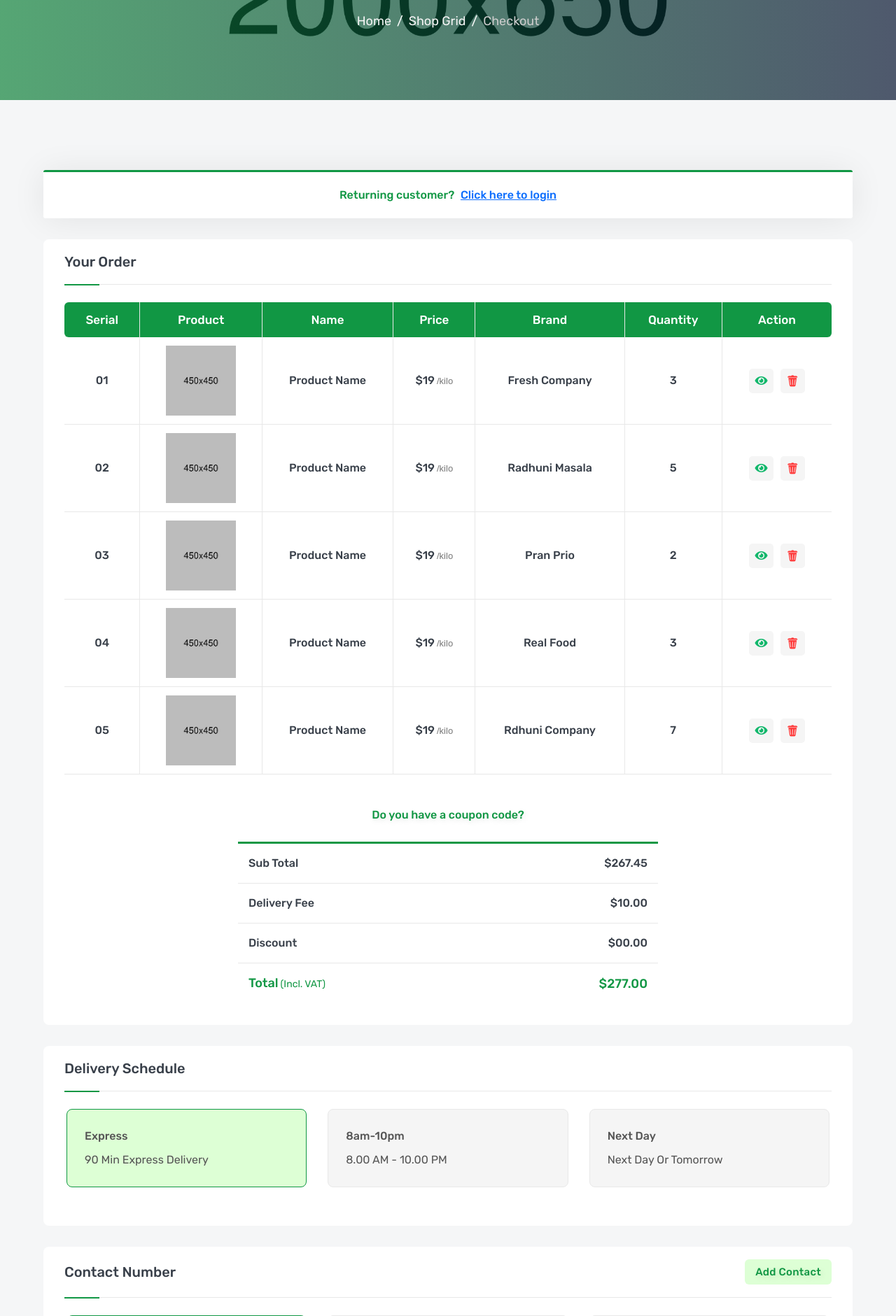
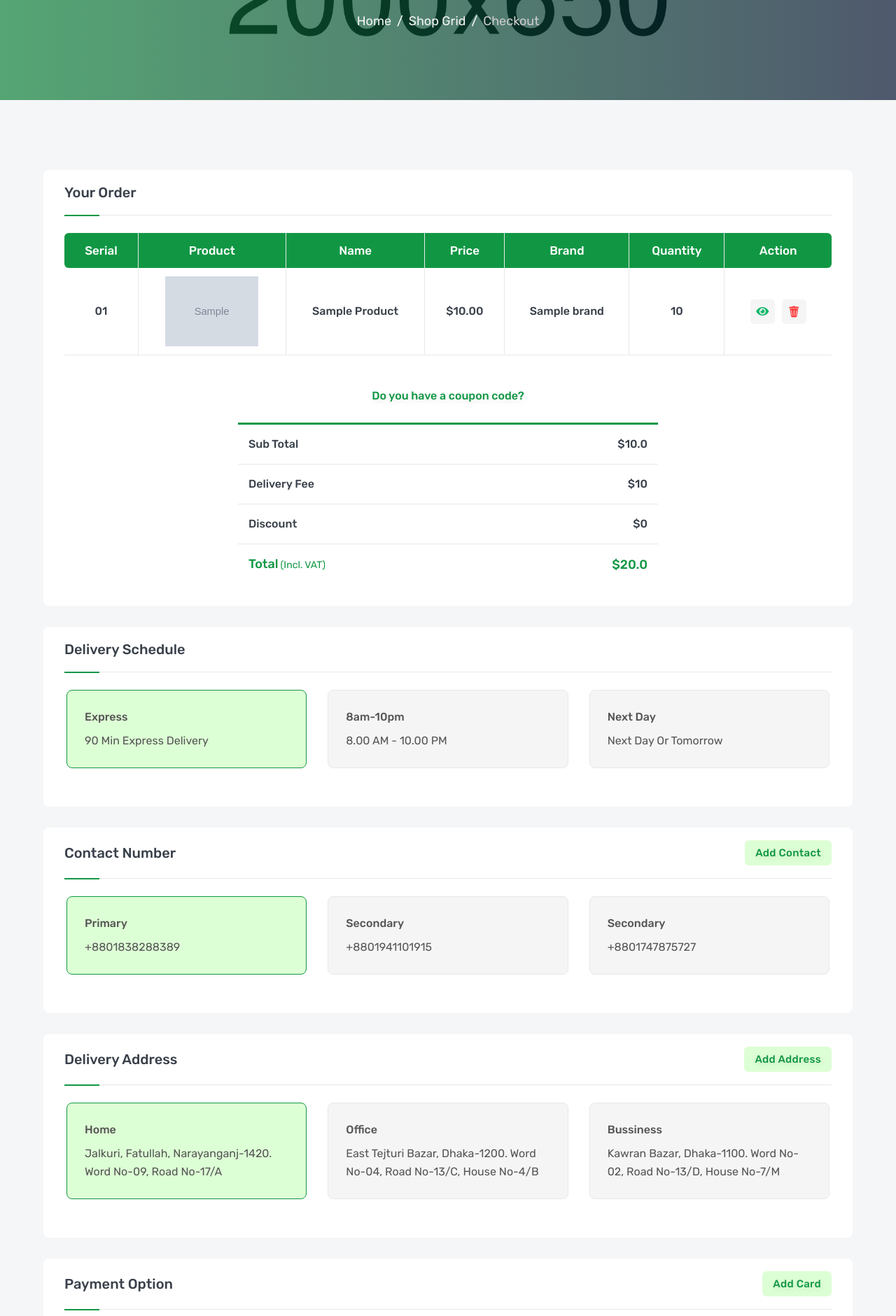
Before and after one commit to Deadlymind/Django-Ecommerce, a Django app: page /orders/checkout/ in a window 1280 px wide. Shown: the part 345-2226 px from the top of the page at 70% size. Run offline with Django 5.2, Linux system fonts and the light colour scheme; a user stored in the database is signed in; tables that the repository leaves empty hold one stand-in row (values such as "Sample post"); grey boxes marked "Sample" are stand-in pictures; some libraries are stand-ins or nearby versions.

Commit message:
add data to checkout page

```diff
--- a/orders/templates/orders/checkout.html
+++ b/orders/templates/orders/checkout.html
@@ -34,11 +34,6 @@
             <div class="container">
                 <div class="row">
                     <div class="col-lg-12">
-                        <div class="alert-info">
-                            <p>Returning customer? <a href="login.html">Click here to login</a></p>
-                        </div>
-                    </div>
-                    <div class="col-lg-12">
                         <div class="account-card">
                             <div class="account-title">
                                 <h4>Your order</h4>
@@ -58,66 +53,20 @@
                                             </tr>
                                         </thead>
                                         <tbody>
+                                            {% for item in cart_detail %}
                                                 <tr>
                                                     <td class="table-serial"><h6>01</h6></td>
-                                                <td class="table-image"><img src="images/product/01.jpg" alt="product"></td>
-                                                <td class="table-name"><h6>product name</h6></td>
-                                                <td class="table-price"><h6>$19<small>/kilo</small></h6></td>
-                                                <td class="table-brand"><h6>Fresh Company</h6></td>
-                                                <td class="table-quantity"><h6>3</h6></td>
+                                                    <td class="table-image"><img src="{{item.product.image.url}}" alt="product"></td>
+                                                    <td class="table-name"><h6>{{item.product}}</h6></td>
+                                                    <td class="table-price"><h6>${{item.product.price}}</h6></td>
+                                                    <td class="table-brand"><h6>{{item.product.brand}}</h6></td>
+                                                    <td class="table-quantity"><h6>{{item.quantity}}</h6></td>
                                                     <td class="table-action">
                                                         <a class="view" href="#" title="Quick View" data-bs-toggle="modal" data-bs-target="#product-view"><i class="fas fa-eye"></i></a>
                                                         <a class="trash" href="#" title="Remove Wishlist"><i class="icofont-trash"></i></a>
                                                     </td>
                                                 </tr>
-                                            <tr>
-                                                <td class="table-serial"><h6>02</h6></td>
-                                                <td class="table-image"><img src="images/product/02.jpg" alt="product"></td>
-                                                <td class="table-name"><h6>product name</h6></td>
-                                                <td class="table-price"><h6>$19<small>/kilo</small></h6></td>
-                                                <td class="table-brand"><h6>Radhuni Masala</h6></td>
-                                                <td class="table-quantity"><h6>5</h6></td>
-                                                <td class="table-action">
-                                                    <a class="view" href="#" title="Quick View" data-bs-toggle="modal" data-bs-target="#product-view"><i class="fas fa-eye"></i></a>
-                                                    <a class="trash" href="#" title="Remove Wishlist"><i class="icofont-trash"></i></a>
-                                                </td>
-                                            </tr>
-                                            <tr>
-                                                <td class="table-serial"><h6>03</h6></td>
-                                                <td class="table-image"><img src="images/product/03.jpg" alt="product"></td>
-                                                <td class="table-name"><h6>product name</h6></td>
-                                                <td class="table-price"><h6>$19<small>/kilo</small></h6></td>
-                                                <td class="table-brand"><h6>Pran Prio</h6></td>
-                                                <td class="table-quantity"><h6>2</h6></td>
-                                                <td class="table-action">
-                                                    <a class="view" href="#" title="Quick View" data-bs-toggle="modal" data-bs-target="#product-view"><i class="fas fa-eye"></i></a>
-                                                    <a class="trash" href="#" title="Remove Wishlist"><i class="icofont-trash"></i></a>
-                                                </td>
-                                            </tr>
-                                            <tr>
-                                                <td class="table-serial"><h6>04</h6></td>
-                                                <td class="table-image"><img src="images/product/04.jpg" alt="product"></td>
-                                                <td class="table-name"><h6>product name</h6></td>
-                                                <td class="table-price"><h6>$19<small>/kilo</small></h6></td>
-                                                <td class="table-brand"><h6>Real Food</h6></td>
-                                                <td class="table-quantity"><h6>3</h6></td>
-                                                <td class="table-action">
-                                                    <a class="view" href="#" title="Quick View" data-bs-toggle="modal" data-bs-target="#product-view"><i class="fas fa-eye"></i></a>
-                                                    <a class="trash" href="#" title="Remove Wishlist"><i class="icofont-trash"></i></a>
-                                                </td>
-                                            </tr>
-                                            <tr>
-                                                <td class="table-serial"><h6>05</h6></td>
-                                                <td class="table-image"><img src="images/product/05.jpg" alt="product"></td>
-                                                <td class="table-name"><h6>product name</h6></td>
-                                                <td class="table-price"><h6>$19<small>/kilo</small></h6></td>
-                                                <td class="table-brand"><h6>Rdhuni Company</h6></td>
-                                                <td class="table-quantity"><h6>7</h6></td>
-                                                <td class="table-action">
-                                                    <a class="view" href="#" title="Quick View" data-bs-toggle="modal" data-bs-target="#product-view"><i class="fas fa-eye"></i></a>
-                                                    <a class="trash" href="#" title="Remove Wishlist"><i class="icofont-trash"></i></a>
-                                                </td>
-                                            </tr>
+                                            {% endfor %}
                                         </tbody>
                                     </table>
                                 </div>
@@ -132,19 +81,19 @@
                                     <ul>
                                         <li>
                                             <span>Sub total</span>
-                                            <span>$267.45</span>
+                                            <span>${{sub_total}}</span>
                                         </li>
                                         <li>
                                             <span>delivery fee</span>
-                                            <span>$10.00</span>
+                                            <span>${{delivery_fee}}</span>
                                         </li>
                                         <li>
                                             <span>discount</span>
-                                            <span>$00.00</span>
+                                            <span>${{discount}}</span>
                                         </li>
                                         <li>
                                             <span>Total<small>(Incl. VAT)</small></span>
-                                            <span>$277.00</span>
+                                            <span>${{total}}</span>
                                         </li>
                                     </ul>
                                 </div>
--- a/orders/views.py
+++ b/orders/views.py
@@ -1,6 +1,7 @@
 from django.shortcuts import render, redirect
 from .models import Order, OrderDetail, Cart, CartDetail, Coupon
 from products.models import Product
+from settings.models import DeliveryFee
 
 # Create your views here.
 
@@ -13,8 +14,23 @@ def order_list(request):
 
 def checkout(request):
 
+    cart = Cart.objects.get(user=request.user,status='Inprogress')
+    cart_detail = CartDetail.objects.filter(cart=cart)
+    delivery_fee = DeliveryFee.objects.last().fee
 
-    return render(request,'orders/checkout.html',{})
+    sub_total = cart.cart_total
+    discount = 0
+    total = sub_total + delivery_fee
+
+
+
+    return render(request,'orders/checkout.html',{
+        'cart_detail': cart_detail,
+        'delivery_fee': delivery_fee,
+        'sub_total': sub_total,
+        'discount': discount,
+        'total': total,
+    })
 
 
 
```
Lines whose indentation alone changed are shown as unchanged.
